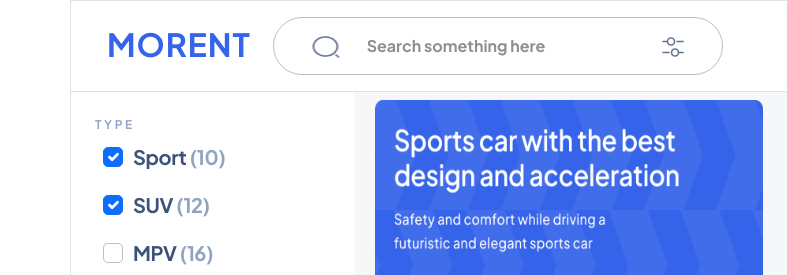
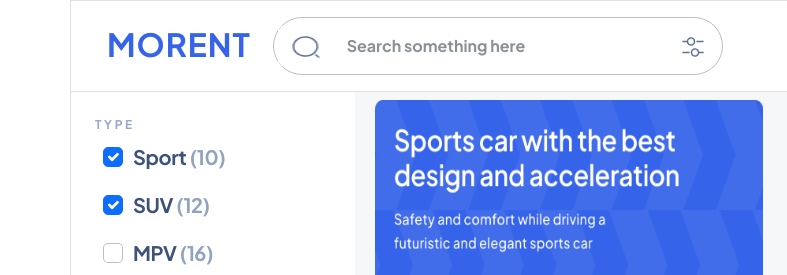
Before and after one commit to anatoliitrehub/car_rent, a website: page index.html in a window 1280 px wide. Shown: the top 275 px of the page, 0-787 px from the left. Drawn offline with Linux system fonts and the light colour scheme.

Commit message:
upd search bar

```diff
--- a/index.html
+++ b/index.html
@@ -48,7 +48,7 @@
                     <div class="col-lg-5 col-md col-sm">
                         <div class="nav-bar-top-search my-3 bg-white">
                             <nav class="navbar navbar-light bg-light border-large rounded-pill bg-white">
-                                <div class="container-fluid">
+                                <div class="container-fluid px-1">
 
                                     <form class="d-flex border-mobile">
                                         <button class="btn border-white" type="submit"><img
```
